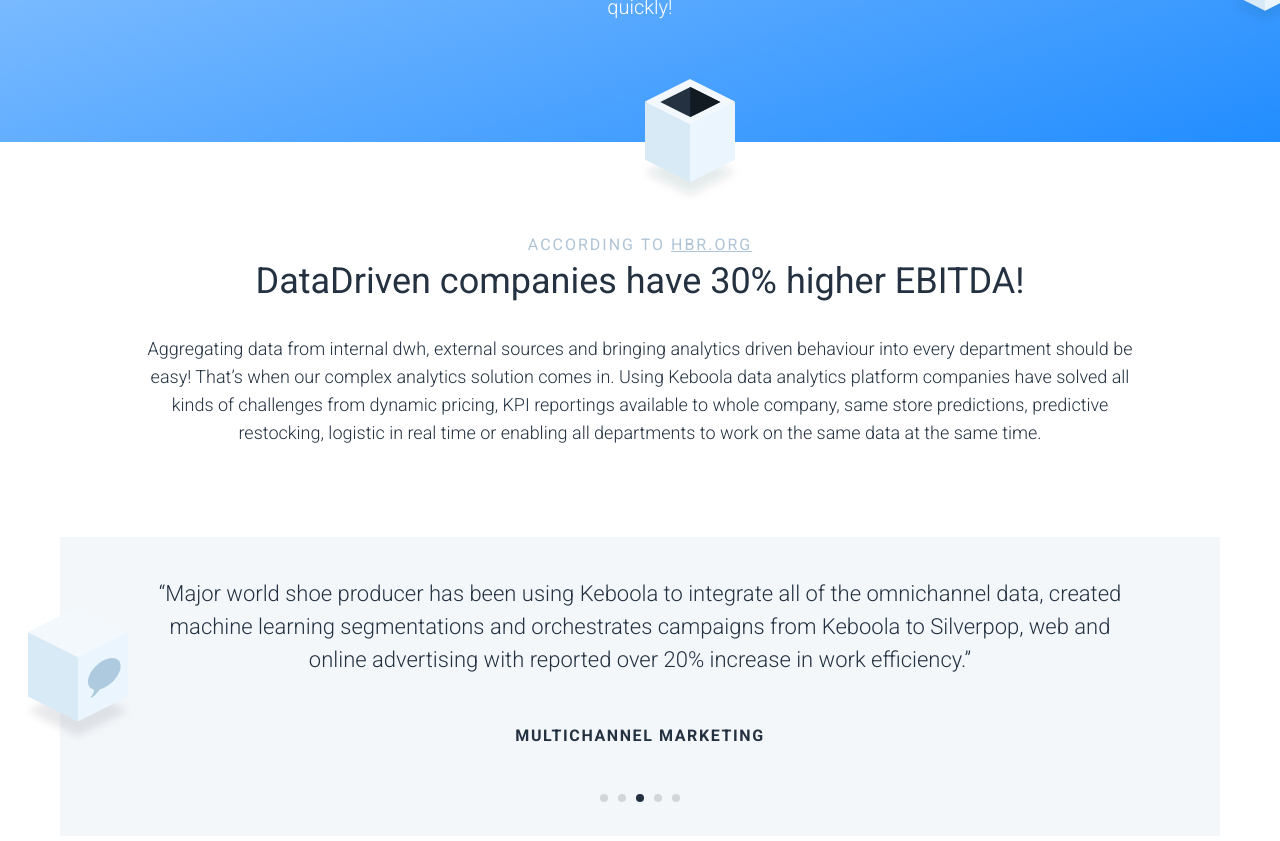
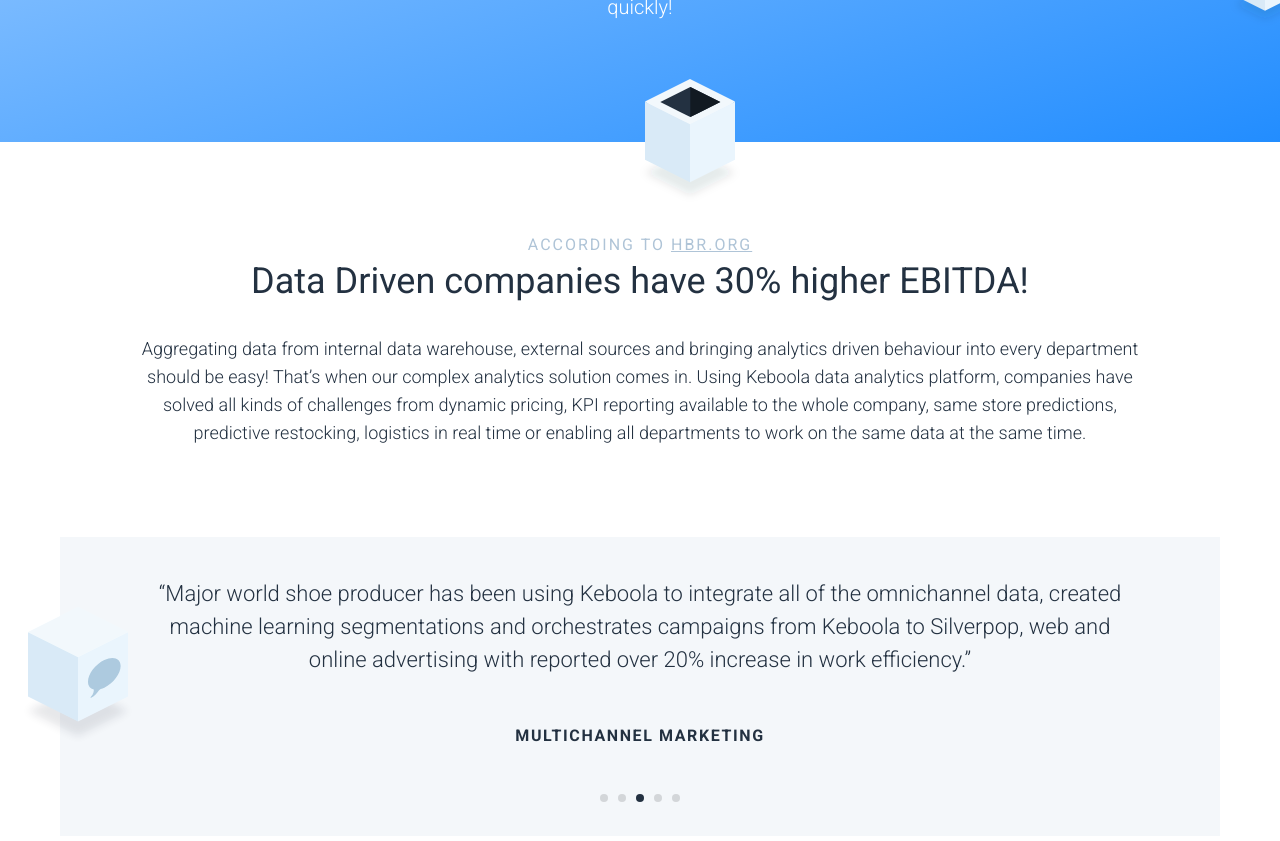
Before and after one commit to keboola/website, a Jekyll site: the page built from _solutions/solutions.md, in a window 1280 px wide and 900 px high, scrolled down 396 px. Shown: the top 841 px of the window. Built offline with Jekyll 4.4.1, drawn with Linux system fonts in a browser that asks for light colours; nearby versions of some CDN libraries.

Commit message:
Update from Forestry.io - Updated solutions.md

```diff
--- a/_solutions/solutions.md
+++ b/_solutions/solutions.md
@@ -15,13 +15,14 @@
 - template: article-full
   block: article-full
   subheadline: According to <a href="https://hbr.org/2018/02/big-companies-are-embracing-analytics-but-most-still-dont-have-a-data-driven-culture">Hbr.org</a>
-  headline: DataDriven companies have 30% higher EBITDA!
-  content: Aggregating data from internal dwh, external sources and bringing analytics
-    driven behaviour into every department should be easy! That’s when our complex
-    analytics solution comes in. Using Keboola data analytics platform companies have
-    solved all kinds of challenges from dynamic pricing, KPI reportings available
-    to whole company, same store predictions, predictive restocking, logistic in real
-    time or enabling all departments to work on the same data at the same time.
+  headline: Data Driven companies have 30% higher EBITDA!
+  content: Aggregating data from internal data warehouse, external sources and bringing
+    analytics driven behaviour into every department should be easy! That’s when our
+    complex analytics solution comes in. Using Keboola data analytics platform, companies
+    have solved all kinds of challenges from dynamic pricing, KPI reporting available
+    to the whole company, same store predictions, predictive restocking, logistics
+    in real time or enabling all departments to work on the same data at the same
+    time.
 - template: review
   block: review
   list:
```
